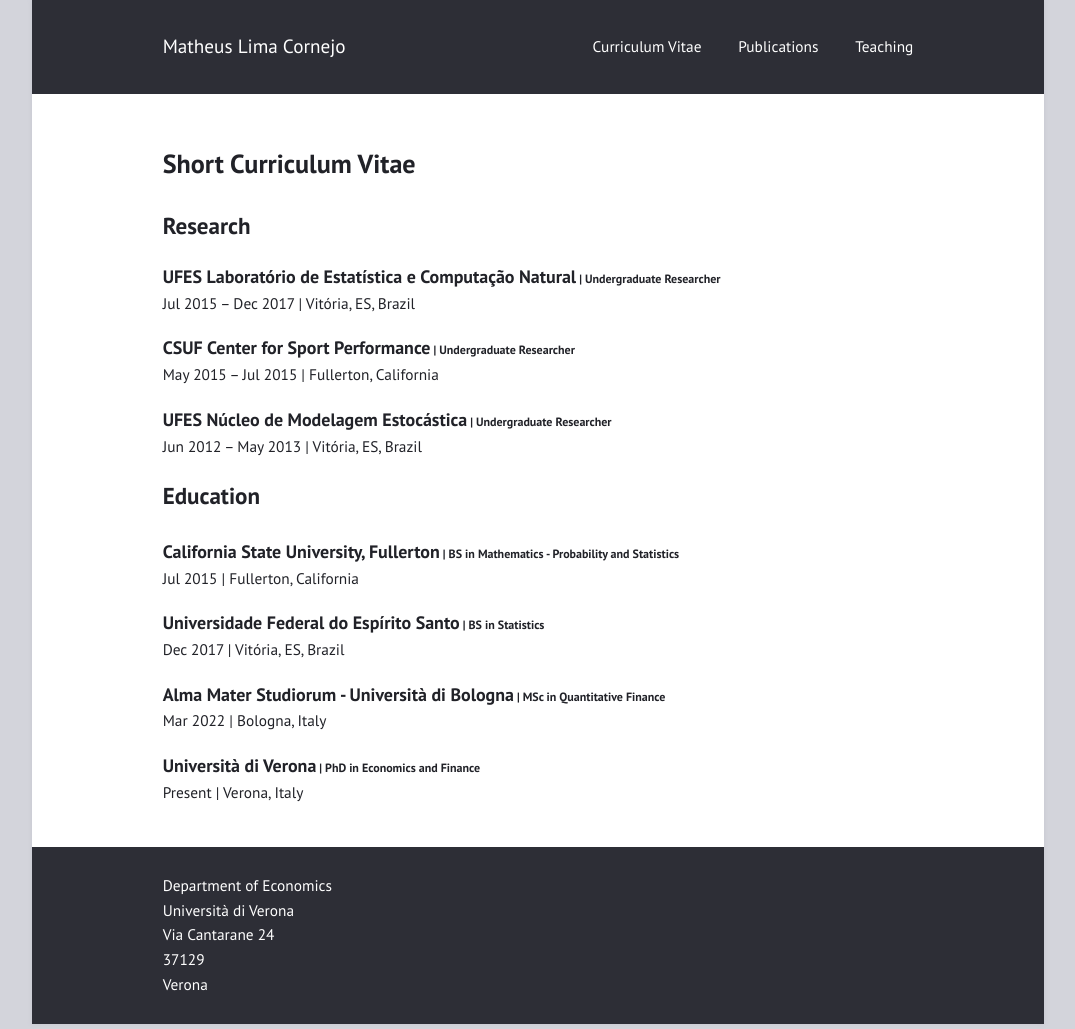
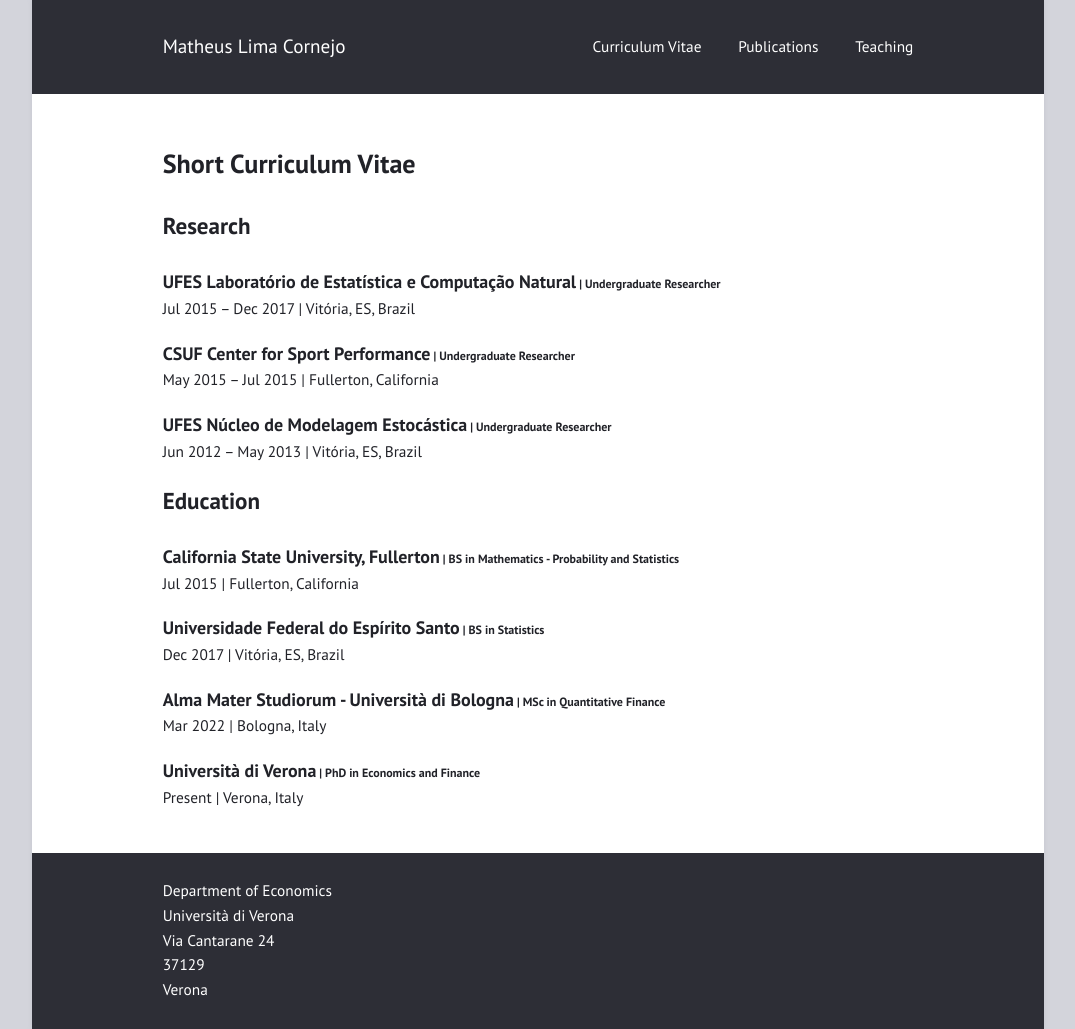
Before and after one commit to limacornejo/limacornejo.github.io, a Jekyll site: the page built from cv.md, in a window 1280 px wide. Shown: the whole page, without its empty margins (102-1177 px from the left). Built offline with Jekyll 4.4.1, drawn with Linux system fonts in a browser that asks for light colours.

Commit message:
Update cv.md

```diff
--- a/cv.md
+++ b/cv.md
@@ -4,10 +4,10 @@
 
 
 <header><h1>Short Curriculum Vitae</h1></header>
+<div>
+<header style="margin-bottom:0.05;"><h2 style="margin-bottom:0;">Research</h2></header>
 
-<h2 style="margin-bottom:0;">Research</h2>
 
-<div>
 <p style="margin-bottom:0;"><h3 style="margin-bottom:0;">UFES Laboratório de Estatística e Computação Natural<small style="font-size:12px;"> | Undergraduate Researcher </small></h3>
    Jul 2015 – Dec 2017 | Vitória, ES, Brazil
 </p>
```
